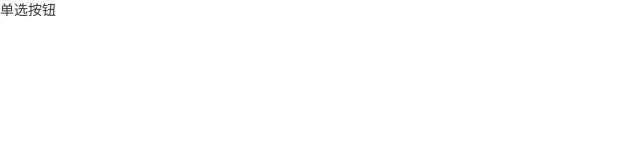
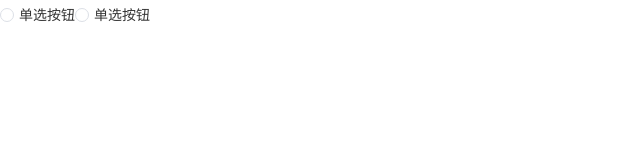
Before and after one commit to kule2018/qiaodaima.github.io, a Vue app: page /#/demo-radio in a window 1280 px wide. Shown: the top 160 px of the page, without its empty margins (0-640 px from the left). Built offline with nearby package versions, Linux system fonts and the light colour scheme.

Commit message:
单选按钮

```diff
--- a/examples/demo-radio.vue
+++ b/examples/demo-radio.vue
@@ -1,5 +1,6 @@
 <template>
   <div>
+    <Loading></Loading>
     <Loading></Loading>
   </div>
 </template>
--- a/src/components/radio/main.vue
+++ b/src/components/radio/main.vue
@@ -1,13 +1,91 @@
 <template>
-  <div>单选按钮</div>
+  <label @click="callback" class="radio-item disabled">
+    <input :name="name" disabled type="radio">
+    <i class="icon"></i>
+    <span>{{text}}</span>
+  </label>
 </template>
 
 <script>
   export default {
-    name: 'Radio'
+    name: 'Radio',
+    props: {
+      name: {
+        type: String,
+        default: 'default-name'
+      },
+      value: {
+        default: false
+      },
+      text: {
+        type: String,
+        default: '单选按钮'
+      }
+    },
+
+    // computed: {
+    //   valueCopy() {
+    //     // return value;
+    //   }
+    // },
+    methods: {
+      callback() {
+        this.$emit('callback', '测试数据');
+      }
+    }
   };
 </script>
 
 <style lang="scss" scoped>
-  //
+  .radio-item{
+    position: relative;
+
+    font-size: 0;
+    input[type="radio"]{
+      position: absolute;
+      left: 0;top: 0;
+      width: 100%; height: 100%;
+      opacity: 0;
+
+      &:checked{
+        & + i{
+          border-color: #409eff;
+          background: #409eff;
+
+          &:after{
+            position: absolute; content: '';
+            left: 50%; top: 50%;
+            transform: translate(-50%, -50%);
+            width: 4px; height: 4px;
+            border-radius: 50%;
+            background: #fff;
+          }
+        }
+        &:disabled + i{
+          background: #f5f7fa;
+          border-color: #e4e7ed;
+
+          &:after{
+            background: #c0c4cc;
+          }
+        }
+      }
+    }
+    i{
+      position: relative;
+      width: 14px; height: 14px;
+      margin-right: 5px;
+      border: 1px solid #dcdfe6;
+      border-radius: 50%;
+      vertical-align: middle;
+
+      &:hover{
+        border-color: #409eff;
+      }
+    }
+    span{
+      font-size: 14px;
+      vertical-align: middle;
+    }
+  }
 </style>
```
